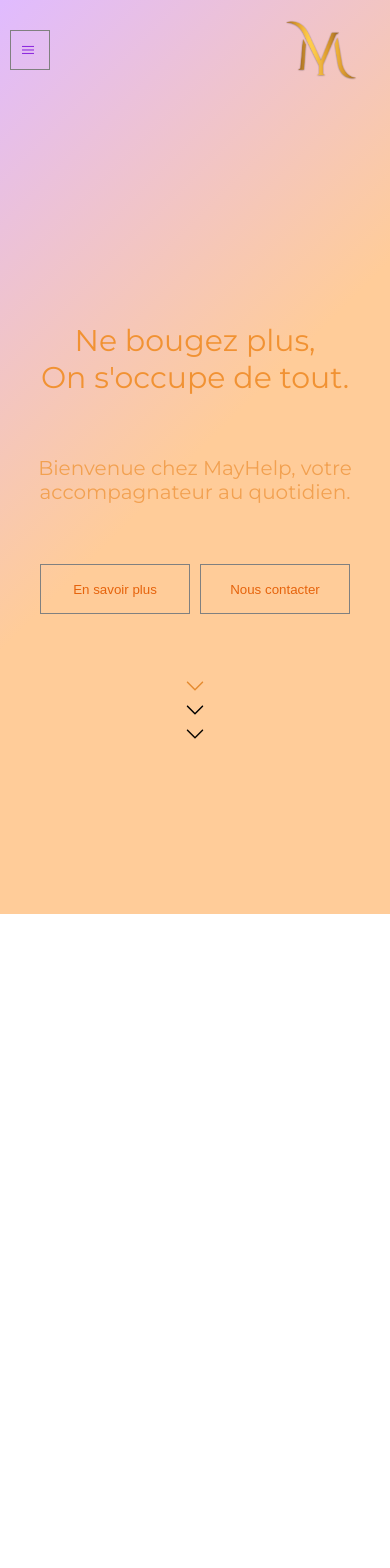
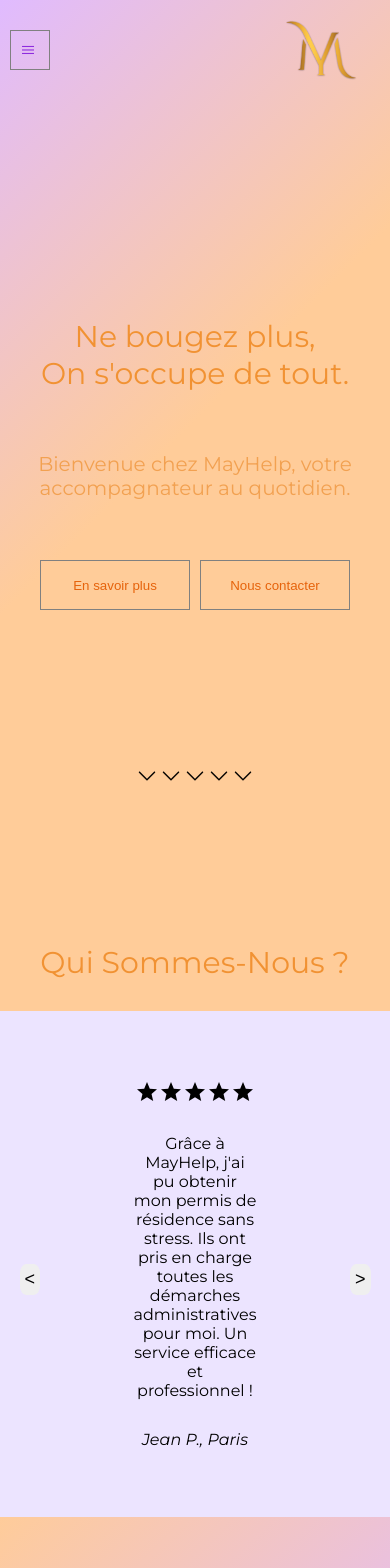
Before and after one commit to bensadondavid/MayHelp3, a React (Vite) app in the folder client/: page / in a window 390 px wide. Shown: the top 1568 px of the page. Before the commit the page ends 914 px from the top, so only its background shows below. Built offline with nearby package versions, Linux system fonts and the light colour scheme.

Commit message:
testimonies

```diff
--- a/client/src/Components/Header.jsx
+++ b/client/src/Components/Header.jsx
@@ -28,8 +28,7 @@
                     header.style.backgroundColor = 'transparent'
                 }
                 else if(window.scrollY >= 150){
-                    header.style.backgroundColor = '#fff'
-                    header.style.backgroundColor = '#fff'
+                    header.style.backgroundColor = '#ffcc99'
                 }
             }
         }
--- /dev/null
+++ b/client/src/Components/Testimonies.jsx
@@ -0,0 +1,95 @@
+import React, { useEffect, useState } from "react";
+
+const Testimonies = () => {
+
+  const testimonies = [
+    {
+      name: "Jean P.",
+      location: "Paris",
+      text: "Grâce à MayHelp, j'ai pu obtenir mon permis de résidence sans stress. Ils ont pris en charge toutes les démarches administratives pour moi. Un service efficace et professionnel !",
+    },
+    {
+      name: "Sarah L.",
+      location: "Tel Aviv",
+      text: "MayHelp a facilité mon installation en Israël. Ils m'ont aidée à ouvrir un compte bancaire, obtenir mon numéro d'identité et même à réserver mes premiers rendez-vous médicaux.",
+    },
+    {
+      name: "David R.",
+      location: "Lyon",
+      text: "J'avais besoin d'une aide rapide pour renouveler mon passeport et organiser mon voyage. MayHelp a tout pris en main, je n'ai eu à m'occuper de rien. Service impeccable !",
+    },
+    {
+      name: "Esther M.",
+      location: "Jerusalem",
+      text: "Je suis impressionnée par la rapidité et l'efficacité de MayHelp. Ils ont géré toutes les formalités pour la scolarisation de mes enfants, je recommande vivement !",
+    },
+    {
+      name: "Samuel B.",
+      location: "Haifa",
+      text: "La gestion de mes documents fiscaux et administratifs n'a jamais été aussi simple. MayHelp s'occupe de tout avec un grand professionnalisme.",
+    },
+    {
+      name: "Rachel K.",
+      location: "Marseille",
+      text: "En tant que nouvelle immigrante, j'avais besoin de beaucoup d'assistance pour m'intégrer en Israël. MayHelp a été là à chaque étape, rendant le processus bien plus facile.",
+    },
+    {
+      name: "Miriam D.",
+      location: "Ramat Gan",
+      text: "Un grand merci à MayHelp pour m'avoir aidée avec tous mes papiers administratifs. Ils sont très réactifs et toujours prêts à aider.",
+    },
+    {
+      name: "Hannah L.",
+      location: "Nice",
+      text: "MayHelp a organisé toutes mes réservations de voyage pour un déplacement professionnel. Tout était parfaitement coordonné et sans aucune erreur. Très satisfait !",
+    },
+    {
+      name: "Rebecca T.",
+      location: "Beersheba",
+      text: "J'ai pu me concentrer sur mon travail pendant que MayHelp s'occupait de tout le reste. Un service indispensable pour tous ceux qui manquent de temps.",
+    }
+  ];
+
+  const [index, setIndex] = useState(0);
+
+  const PreviousItem = () => {
+    setIndex(previousIndex => (previousIndex === 0 ? testimonies.length - 1 : previousIndex - 1));
+  };
+
+  const NextItem = () => {
+    setIndex(previousIndex => (previousIndex === testimonies.length - 1 ? 0 : previousIndex + 1));
+  };
+
+  useEffect(() => {
+    const interval = setInterval(() => {
+      NextItem();
+    }, 6000);
+
+    return () => {
+      clearInterval(interval);
+    };
+  }, []);
+
+  return (
+    <>
+    <div className="testimonies-container">
+      <div className="testimonies-elements" key={index}>
+        <svg xmlns="http://www.w3.org/2000/svg" viewBox="0 0 120 24" width="120" height="24">
+          <path fill="#000000" d="M12 17.27L18.18 21l-1.64-7.03L22 9.24l-7.19-.61L12 2 9.19 8.63 2 9.24l5.46 4.73L5.82 21z"/>
+          <path fill="#000000" d="M36 17.27L42.18 21l-1.64-7.03L46 9.24l-7.19-.61L36 2l-2.81 6.63L26 9.24l5.46 4.73L29.82 21z"/>
+          <path fill="#000000" d="M60 17.27L66.18 21l-1.64-7.03L70 9.24l-7.19-.61L60 2l-2.81 6.63L50 9.24l5.46 4.73L53.82 21z"/>
+          <path fill="#000000" d="M84 17.27L90.18 21l-1.64-7.03L94 9.24l-7.19-.61L84 2l-2.81 6.63L74 9.24l5.46 4.73L77.82 21z"/>
+          <path fill="#000000" d="M108 17.27L114.18 21l-1.64-7.03L118 9.24l-7.19-.61L108 2l-2.81 6.63L98 9.24l5.46 4.73L101.82 21z"/>
+          <path d="M0 0h120v24H0z" fill="none"/>
+        </svg>
+        <p>{testimonies[index].text}</p>
+        <p className="testimonie-name">{testimonies[index].name}, {testimonies[index].location}</p>
+        <button className="previous-button" onClick={PreviousItem}> &lt; </button>
+        <button className="next-button" onClick={NextItem}>&gt;</button>
+      </div>
+    </div>
+    </>
+  );
+};
+
+export default Testimonies;
--- a/client/src/Pages/Home.jsx
+++ b/client/src/Pages/Home.jsx
@@ -1,30 +1,45 @@
-import Header from "../Components/Header"
+import React from "react";
+import Header from "../Components/Header";
+import Testimonies from "../Components/Testimonies";
 
-const Home = ()=>{
+const Home = () => {
 
-    return(
+  const scrollToTestimonials = () => {
+    document.getElementById("testimonies-section").scrollIntoView({
+      behavior: "smooth"
+    });
+  };
+
+  return (
     <>
       <div className="home">
         <Header />
         <div className="central-text">
-                    <p className="big-text">Ne bougez plus, <br/> On s'occupe de tout.</p>
+          <p className="big-text">Ne bougez plus, <br /> On s'occupe de tout.</p>
           <p className="small-text">Bienvenue chez MayHelp, votre accompagnateur au quotidien.</p>
           <div className="buttons">
-                        <button>En savoir plus</button>
+            <button onClick={scrollToTestimonials}>En savoir plus</button>
             <button>Nous contacter</button>
           </div>
-                        <button className="svgs">
+          <button className="svgs" onClick={scrollToTestimonials}>
             <svg id="svg1" enableBackground="new 0 0 128 128" height="512" viewBox="0 0 128 128" width="512" xmlns="http://www.w3.org/2000/svg"><path id="Down_Arrow_3_" d="m64 88c-1.023 0-2.047-.391-2.828-1.172l-40-40c-1.563-1.563-1.563-4.094 0-5.656s4.094-1.563 5.656 0l37.172 37.172 37.172-37.172c1.563-1.563 4.094-1.563 5.656 0s1.563 4.094 0 5.656l-40 40c-.781.781-1.805 1.172-2.828 1.172z"></path></svg>
             <svg id="svg2" enableBackground="new 0 0 128 128" height="512" viewBox="0 0 128 128" width="512" xmlns="http://www.w3.org/2000/svg"><path id="Down_Arrow_3_" d="m64 88c-1.023 0-2.047-.391-2.828-1.172l-40-40c-1.563-1.563-1.563-4.094 0-5.656s4.094-1.563 5.656 0l37.172 37.172 37.172-37.172c1.563-1.563 4.094-1.563 5.656 0s1.563 4.094 0 5.656l-40 40c-.781.781-1.805 1.172-2.828 1.172z"></path></svg>
             <svg id="svg3" enableBackground="new 0 0 128 128" height="512" viewBox="0 0 128 128" width="512" xmlns="http://www.w3.org/2000/svg"><path id="Down_Arrow_3_" d="m64 88c-1.023 0-2.047-.391-2.828-1.172l-40-40c-1.563-1.563-1.563-4.094 0-5.656s4.094-1.563 5.656 0l37.172 37.172 37.172-37.172c1.563-1.563 4.094-1.563 5.656 0s1.563 4.094 0 5.656l-40 40c-.781.781-1.805 1.172-2.828 1.172z"></path></svg>
+            <svg id="svg4" enableBackground="new 0 0 128 128" height="512" viewBox="0 0 128 128" width="512" xmlns="http://www.w3.org/2000/svg"><path id="Down_Arrow_3_" d="m64 88c-1.023 0-2.047-.391-2.828-1.172l-40-40c-1.563-1.563-1.563-4.094 0-5.656s4.094-1.563 5.656 0l37.172 37.172 37.172-37.172c1.563-1.563 4.094-1.563 5.656 0s1.563 4.094 0 5.656l-40 40c-.781.781-1.805 1.172-2.828 1.172z"></path></svg>
+            <svg id="svg5" enableBackground="new 0 0 128 128" height="512" viewBox="0 0 128 128" width="512" xmlns="http://www.w3.org/2000/svg"><path id="Down_Arrow_3_" d="m64 88c-1.023 0-2.047-.391-2.828-1.172l-40-40c-1.563-1.563-1.563-4.094 0-5.656s4.094-1.563 5.656 0l37.172 37.172 37.172-37.172c1.563-1.563 4.094-1.563 5.656 0s1.563 4.094 0 5.656l-40 40c-.781.781-1.805 1.172-2.828 1.172z"></path></svg>
           </button>
         </div>
       </div>
-        <div className="scnd-page">
-
+      <div className="scnd-page" id="testimonies-section">
+            <div className="about">
+                <p>Qui Sommes-Nous ?</p>
+            </div>
+            <div className="temoignages">
+            <Testimonies />
+            </div>
       </div>
     </>
-    )
-}
+  );
+};
 
-export default Home
+export default Home;
--- a/client/src/index.css
+++ b/client/src/index.css
@@ -132,11 +132,6 @@
     background: linear-gradient(315deg,#ffcc99 50%, #e0bbff);
 }
 
-@media(max-width : 768px){
-    .home{
-        padding-top: 70px;
-    }
-}
 
 .central-text{
     height: 90%;
@@ -187,28 +182,19 @@
     background-color: transparent;
     border: none;
     display: flex;
-    flex-direction: column;
+    flex-direction: row;
     justify-content: center;
     align-items: center;
+    position: absolute;
+    bottom: 2%;
+    cursor: pointer;
 }
 
 .svgs svg{
     height: 24px;
     width: 24px;
     padding: 0;
-}
-
-.svgs #svg1{
     animation: fade 1.2s infinite;
-    animation-delay: 3s;
-}
-.svgs #svg2{
-    animation: fade 1.2s infinite;
-    animation-delay: 2s;
-}
-.svgs #svg3{
-    animation: fade 1.2s infinite;
-    animation-delay: 1s;
 }
 
 @keyframes fade{
@@ -228,3 +214,100 @@
         font-size: 30px;
     }
 }
+
+/* Scnd page */
+
+.scnd-page{
+    height: 100vh;
+    width: 100%;
+    background: linear-gradient(135deg, #ffcc99 50%, #e0bbff);
+    padding-top: 100px;
+}
+
+/* Testimonies */
+
+.temoignages{
+    width: 100%;
+    height: 40vh;
+    font-family: 'Montserrat', 'sans-serif';
+    background-color: #ece4ff;
+}
+
+@media (max-width : 768px){
+    .temoignages{
+        height: 60vh;
+    }
+}
+
+  .testimonies-container{
+    height: 100%;
+    width: 100%;
+    position: relative;
+    display: flex;
+    justify-content: center;
+    align-items: center;
+  }
+
+  .testimonies-elements{
+    width: 30%;
+    display: flex;
+    flex-direction: column;
+    align-items: center;
+    text-align: center;
+    gap: 30px;
+  }
+
+  .testimonie-name{
+    font-style: italic;
+  }
+
+  @media(max-width : 768px){
+    .testimonies{
+        height: 60vh;
+    }
+  }
+
+  .previous-button {
+    position: absolute;
+    top: 50%;
+    left: 5%;
+    font-size: large;
+    border: none;
+    border-radius: 30%;
+    padding: 5px;
+    color: #000;
+  }
+
+  .next-button {
+    position: absolute;
+    top: 50%;
+    right: 5%;
+    font-size: large;
+    border: none;
+    border-radius: 30%;
+    padding: 5px;
+    color: #000;
+  }
+
+
+/* About */
+
+.about{
+    height: auto;
+    width: 100%;
+    padding-bottom: 30px;
+}
+
+.about p{
+    text-align: center;
+    font-family: 'Montserrat', 'sans-serif';
+    font-size: 60px;
+    color: #f19233;
+}
+
+@media(max-width : 768px){
+
+    .about p{
+        font-size: 30px;
+    }
+}
```
Lines whose indentation alone changed are shown as unchanged.
